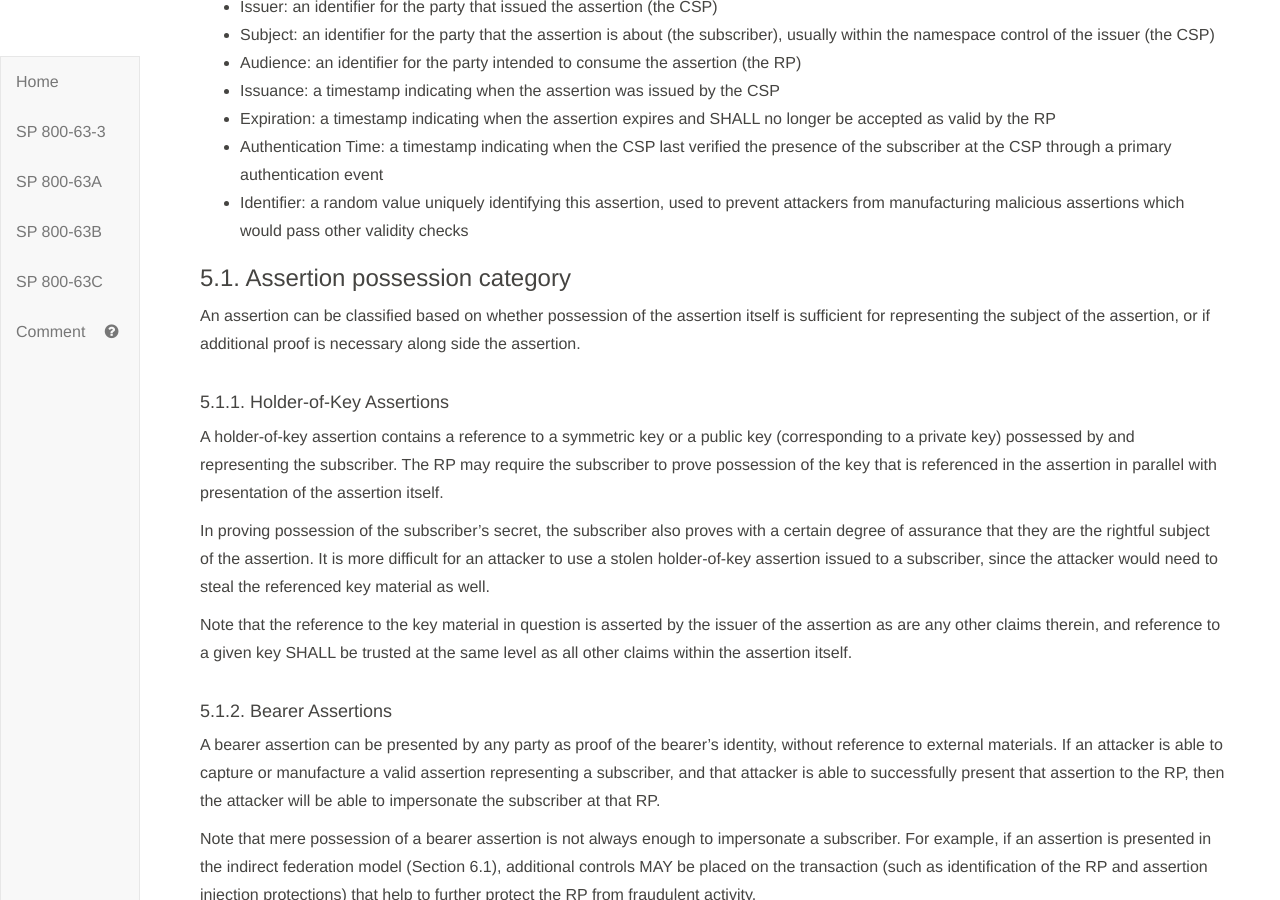
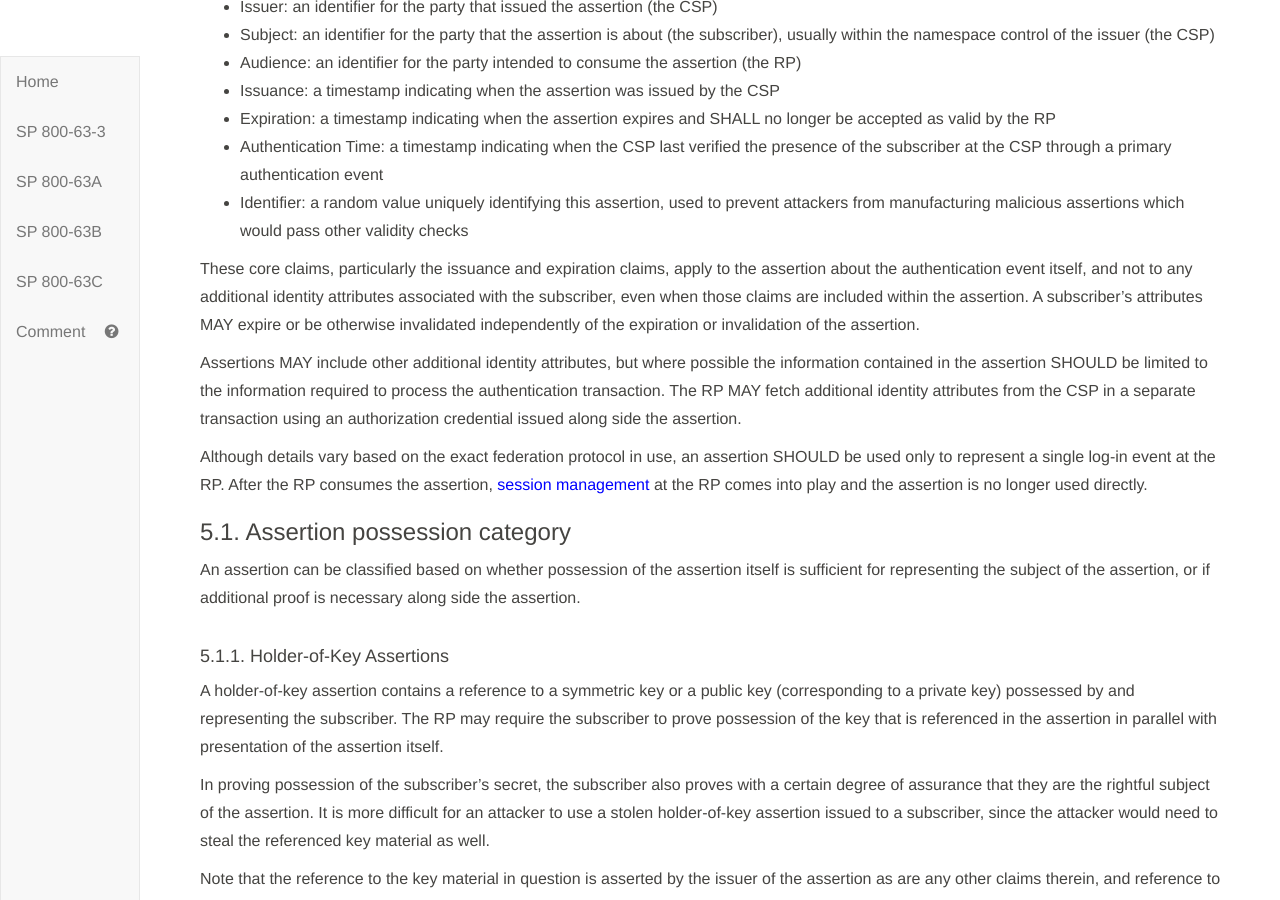
Before and after one commit to usnistgov/800-63-3, a Jekyll site: the page built from sp800-63c.md, in a window 1280 px wide and 900 px high, scrolled down 9308 px. Built offline with Jekyll 4.4.1, drawn with Linux system fonts in a browser that asks for light colours.

Commit message:
clarified that assertion claims apply to assertion itself and not attributes, closes #52

```diff
--- a/sp800-63c/sec5_strength.md
+++ b/sp800-63c/sec5_strength.md
@@ -13,6 +13,12 @@ The core set of claims inside an assertion SHOULD include (but is not limited to
  - Expiration: a timestamp indicating when the assertion expires and SHALL no longer be accepted as valid by the RP
  - Authentication Time: a timestamp indicating when the CSP last verified the presence of the subscriber at the CSP through a primary authentication event
  - Identifier: a random value uniquely identifying this assertion, used to prevent attackers from manufacturing malicious assertions which would pass other validity checks
+
+These core claims, particularly the issuance and expiration claims, apply to the assertion about the authentication event itself, and not to any additional identity attributes associated with the subscriber, even when those claims are included within the assertion. A subscriber's attributes MAY expire or be otherwise invalidated independently of the expiration or invalidation of the assertion.
+
+Assertions MAY include other additional identity attributes, but where possible the information contained in the assertion SHOULD be limited to the information required to process the authentication transaction. The RP MAY fetch additional identity attributes from the CSP in a separate transaction using an authorization credential issued along side the assertion.
+
+Although details vary based on the exact federation protocol in use, an assertion SHOULD be used only to represent a single log-in event at the RP. After the RP consumes the assertion, [session management](sp800-63b.html#sec7) at the RP comes into play and the assertion is no longer used directly.
 
 ### 5.1. Assertion possession category
 
```
